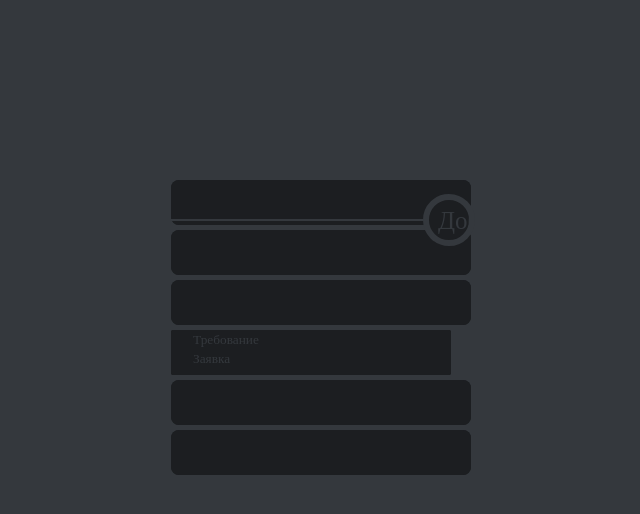
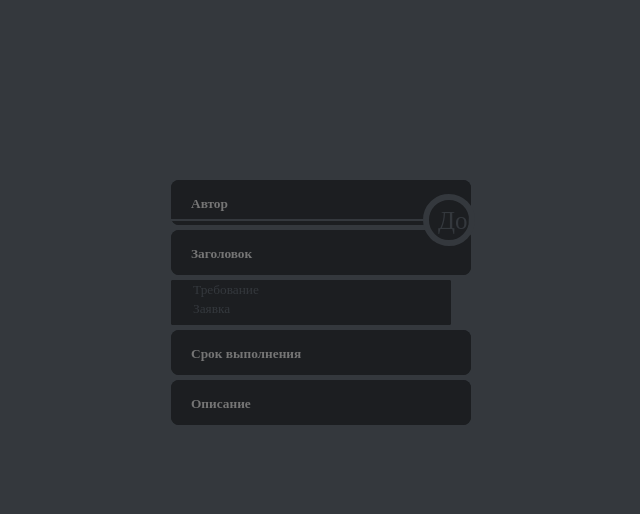
Before and after one commit to code-in-ru/foxtrot, a Flask app: page /addorder in a window 1280 px wide. Shown: the part 150-664 px from the top of the page, without its empty margins (329-969 px from the left). Run offline with Flask 2, Linux system fonts and the light colour scheme; some libraries are stand-ins or nearby versions.

Commit message:
Add files via upload

```diff
--- a/webapp/templates/add_order.html
+++ b/webapp/templates/add_order.html
@@ -8,19 +8,18 @@
 
 
         <p>
-            {{ form.author(size=32, id='user') }}</p>
-        <p>
-            {{ form.location(size=32, id='user') }}</p>
+            {{ form.author(size=32, id='user', placeholder='Автор') }}</p>
+
 <p>
-            {{ form.title(size=32, id='user') }}</p>
+            {{ form.title(size=32, id='user', placeholder='Заголовок') }}</p>
 <p>
-            {{ form.task_type(size=3, id='user') }}</p>
+            {{ form.task_type(size=3, id='user', placeholder='Тип распоряжения') }}</p>
 <p>
 
-            {{ form.due_date(size=32, id='user') }}</p>
+            {{ form.due_date(size=32, id='user', placeholder='Срок выполнения') }}</p>
 
 <p>
-            {{ form.description(size=32, id='user') }}</p>
+            {{ form.description(size=32, id='user', placeholder='Описание') }}</p>
 <p>
         {{ form.submit(size=10, type='submit') }}</p>
 </form>
```
